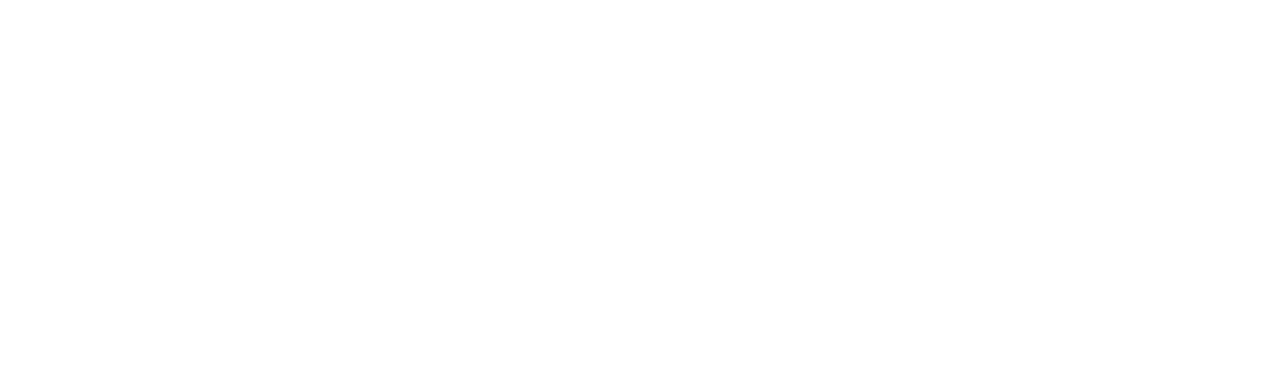
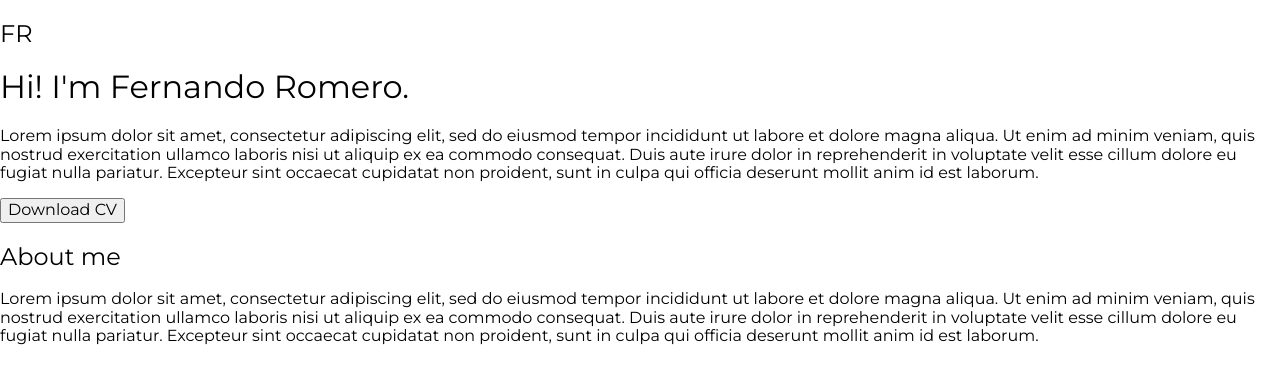
Before and after one commit to FerRomMu/Portfolio, a plain HTML site: page index.html in a window 1280 px wide. Drawn offline with Linux system fonts and the light colour scheme.

Commit message:
Se comenzó a cambiar el index. Necesito push para seguir de manera remota.

```diff
--- a/index.html
+++ b/index.html
@@ -13,4 +13,31 @@
   <link href="https://fonts.googleapis.com/css2?family=Montserrat:wght@300;400;600&display=swap" rel="stylesheet">
 </head>
 <body class="body">
+  <div class="wrapper">
+    <header class="header">
+      <nav class="navbar">
+        <div class="brand">
+          <h2>FR</h2>
+        </div>
+        <ul>
+          <li><a href="#home"></a></li>
+          <li><a href="#aboutme"></a></li>
+          <li><a href="#proyects"></a></li>
+        </ul>
+      </nav>
+    </header>
+
+    <main class="main">
+      <div class="info-content">
+        <h1>Hi! I'm <span>Fernando</span> Romero.</h1>
+        <p>Lorem ipsum dolor sit amet, consectetur adipiscing elit, sed do eiusmod tempor incididunt ut labore et dolore magna aliqua. Ut enim ad minim veniam, quis nostrud exercitation ullamco laboris nisi ut aliquip ex ea commodo consequat. Duis aute irure dolor in reprehenderit in voluptate velit esse cillum dolore eu fugiat nulla pariatur. Excepteur sint occaecat cupidatat non proident, sunt in culpa qui officia deserunt mollit anim id est laborum.</p>
+        <a download href="#"><button>Download CV</button></a>
+    </main>
+  </div>
+
+  <div class="about">
+    <h2>About me</h2>
+    <div class="divider"></div>
+    <p>Lorem ipsum dolor sit amet, consectetur adipiscing elit, sed do eiusmod tempor incididunt ut labore et dolore magna aliqua. Ut enim ad minim veniam, quis nostrud exercitation ullamco laboris nisi ut aliquip ex ea commodo consequat. Duis aute irure dolor in reprehenderit in voluptate velit esse cillum dolore eu fugiat nulla pariatur. Excepteur sint occaecat cupidatat non proident, sunt in culpa qui officia deserunt mollit anim id est laborum.</p>
+  </div>
 </body>
```
Lines whose indentation alone changed are shown as unchanged.
